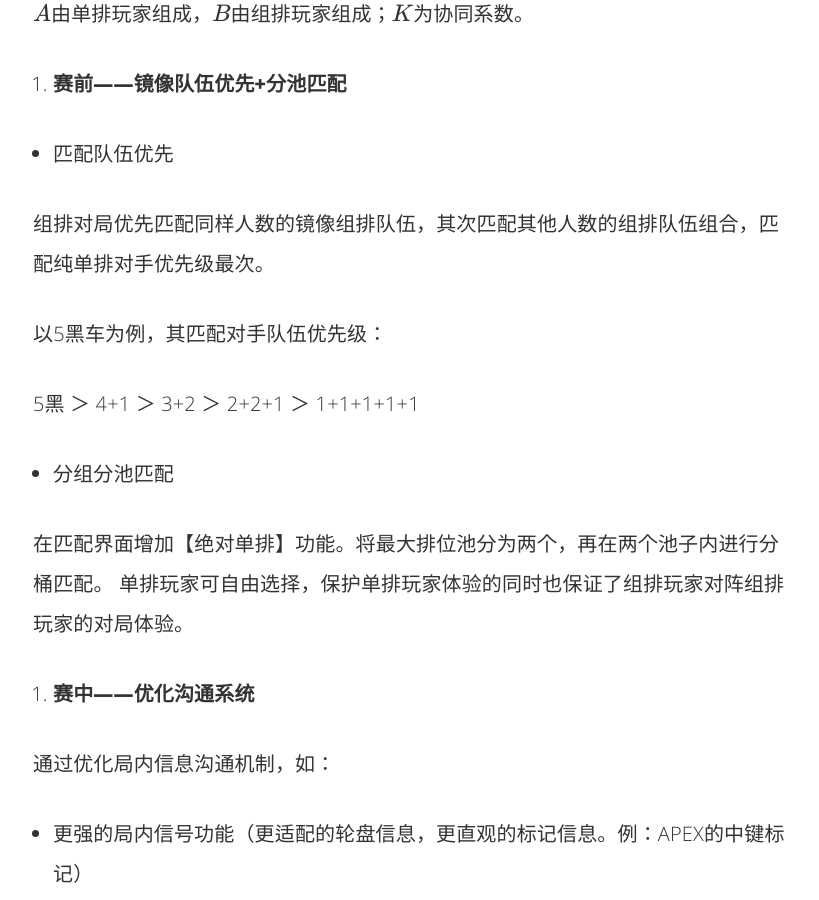
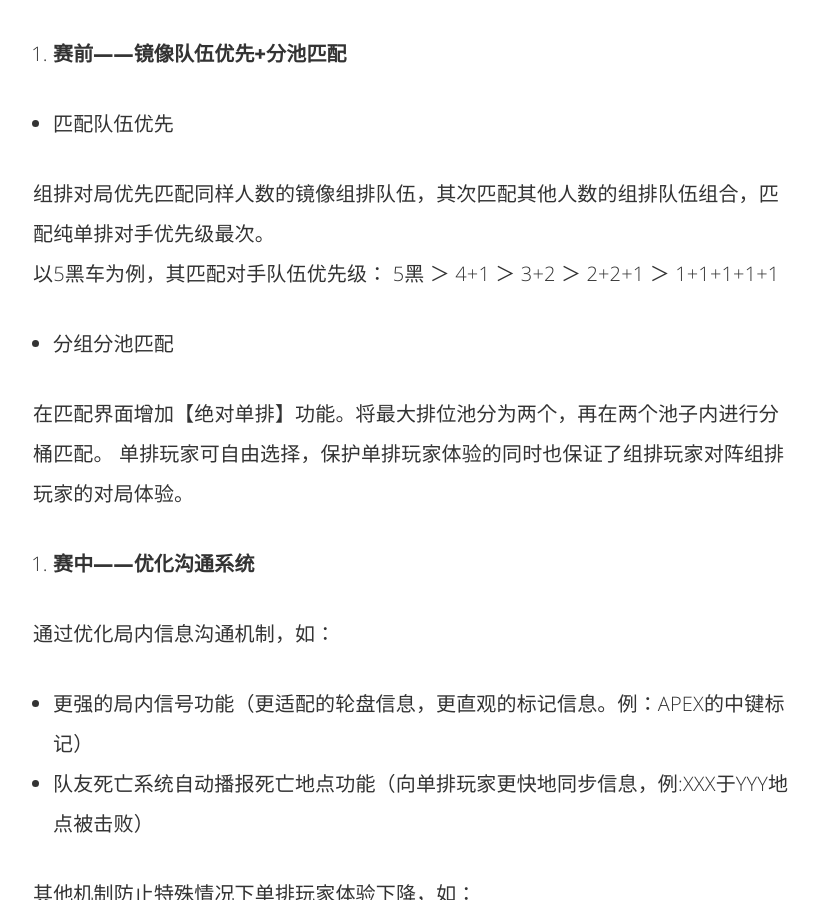
Before and after one commit to Junsonli/Junsonli.github.io, a Jekyll site: the page built from _posts/2026-03-25-r6s-rating-system-design.md, in a window 1280 px wide and 900 px high, scrolled down 11168 px. Shown: the whole window, without its empty margins (227-1046 px from the left). Built offline with Jekyll 4.4.1, drawn with Linux system fonts in a browser that asks for light colours; comment, search, counter and statistics services are not loaded.

Commit message:
fix: 评分系统文档内容更新

```diff
--- a/_posts/2026-03-25-r6s-rating-system-design.md
+++ b/_posts/2026-03-25-r6s-rating-system-design.md
@@ -14,8 +14,7 @@
 
 * 公平竞技，提供良好体验
 依托 Trueskill 这个主流竞技评级算法，对玩家竞技水平进行精准量化，为高质量对局的匹配提供核心参照。
-* 给予成长体验
-
+* 给予成长体验<br>
 在Trueskill算法下，玩家分数变动会逐渐缩小（$$\sigma$$变小），通过不定期或定期重置天梯分，给予玩家赛季上的进步体验，缓解分数波动小带来的无聊体验。
 
 # R6S天梯分迭代模型定性拆解
@@ -260,10 +259,8 @@
 
 * 匹配队伍优先
 
-组排对局优先匹配同样人数的镜像组排队伍，其次匹配其他人数的组排队伍组合，匹配纯单排对手优先级最次。
-
+组排对局优先匹配同样人数的镜像组排队伍，其次匹配其他人数的组排队伍组合，匹配纯单排对手优先级最次。<br>
 以5黑车为例，其匹配对手队伍优先级：
-
 5黑    ＞    4+1    ＞    3+2    ＞    2+2+1    ＞    1+1+1+1+1
 
 * 分组分池匹配
```
